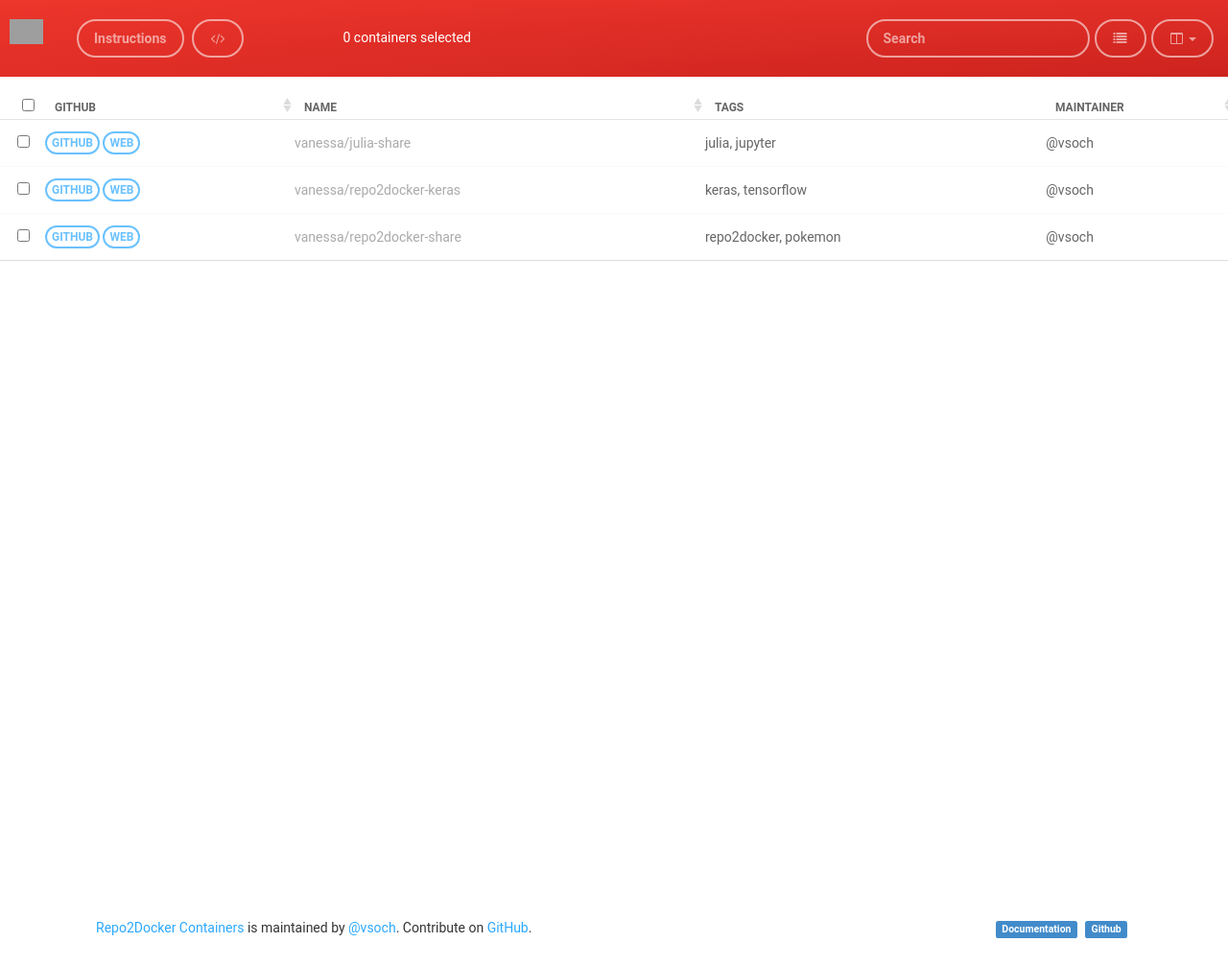
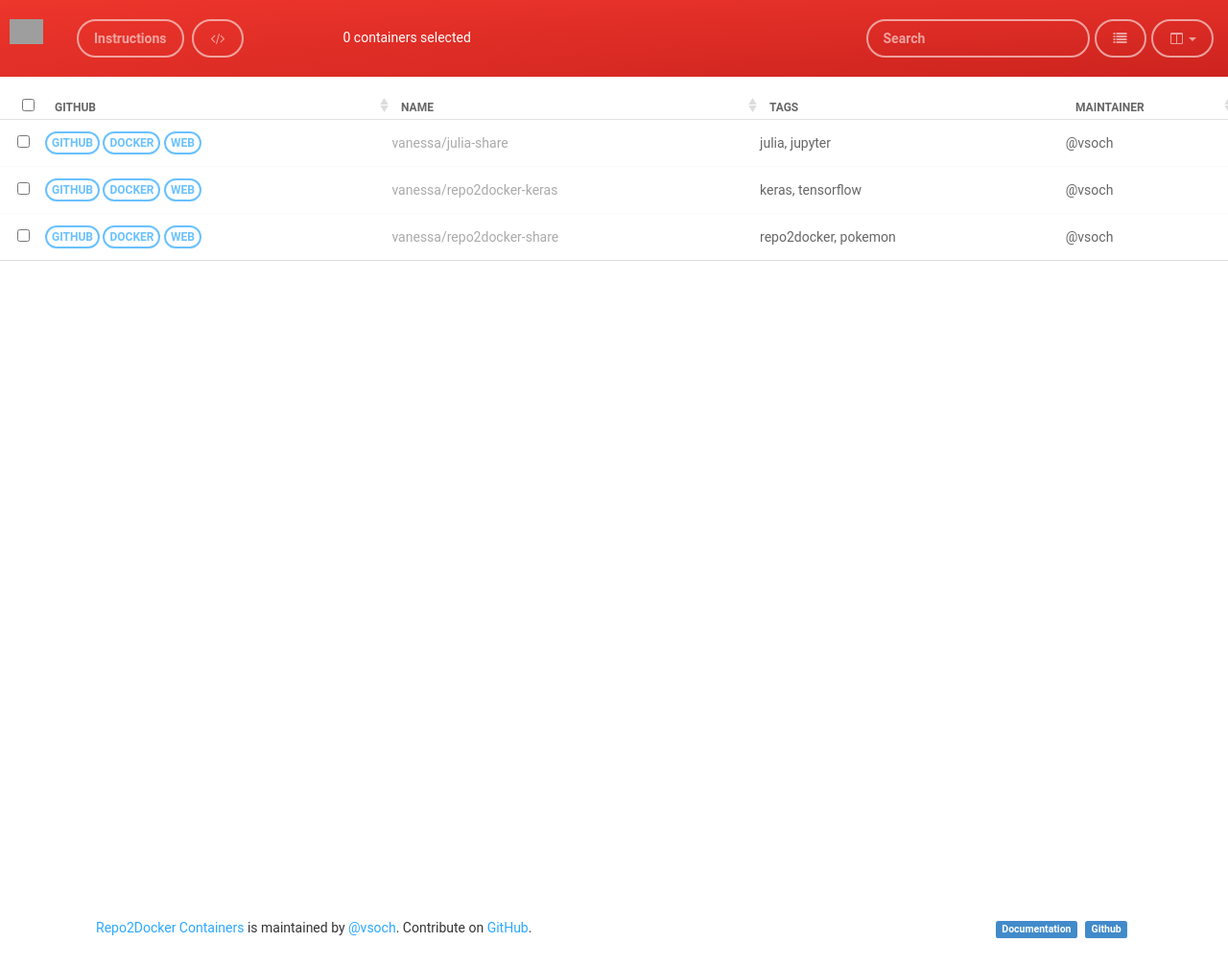
Before and after one commit to vsoch/containershare, a Jekyll site: the page built from docs/pages/index.md, in a window 1280 px wide. Shown: the whole page at 96% size. Built offline with Jekyll 4.4.1, drawn with Linux system fonts in a browser that asks for light colours; nearby versions of some CDN libraries.

Commit message:
changing links on table

```diff
--- a/docs/_includes/table.html
+++ b/docs/_includes/table.html
@@ -27,10 +27,12 @@
                     <td>
                         <a href="{{ exp.github }}" target="_blank">
                            <span class="btn btn-xs btn-info">GITHUB</span></a>
+                        <a href="{{ exp.docker }}" target="_blank">
+                           <span class="btn btn-xs btn-info">DOCKER</span></a>
                         <a href="{{ exp.web }}" target="_blank">
                            <span class="btn btn-xs btn-info">WEB</span></a>
                     </td>
-                    <td><a href="{{ exp.docker }}" target="_blank">{{ exp.name }}</a></td>
+                    <td><a href="{{ exp.web }}" target="_blank">{{ exp.name }}</a></td>
                     <td>{% for tag in exp.tags %}{{ tag }}{% if forloop.last %}{% else %}, {% endif %}{% endfor %}</td>
                     <td>{{ exp.maintainer }}</td>
                 </tr>
```
